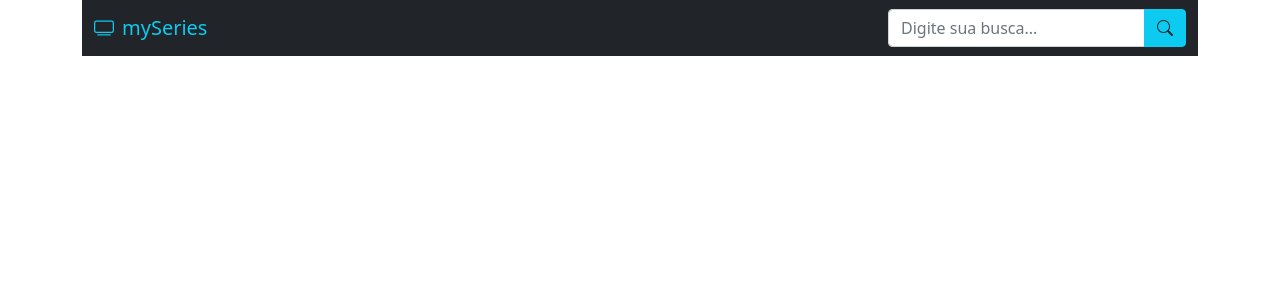
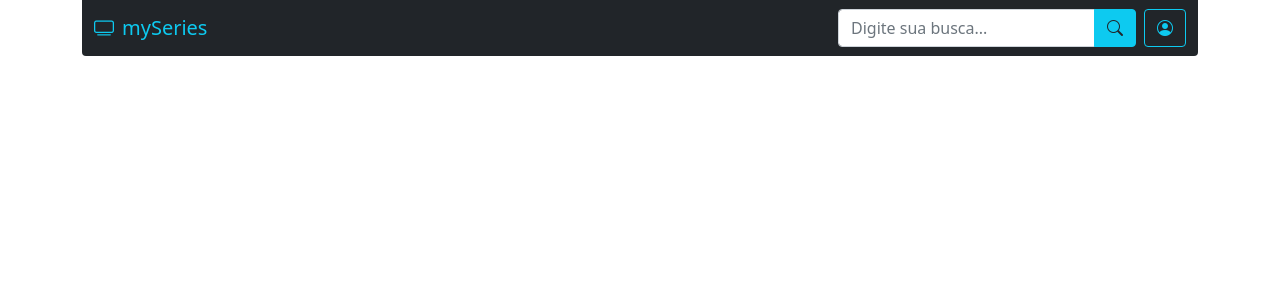
Before and after one commit to danguimaraes86/mySeries-NextJs, a Next.js app: page / in a window 1280 px wide. Shown: the top 300 px of the page. Built offline with nearby package versions, Linux system fonts and the light colour scheme.

Commit message:
add: initial login button

```diff
--- a/src/components/Navbar/Login/index.jsx
+++ b/src/components/Navbar/Login/index.jsx
@@ -1,39 +1,10 @@
 
 export default function Login() {
   return (
-    <>
-      <button className='btn btn-outline-info' type='button' data-toggle='modal' data-target='#form-login'>Login</button>
-      {/* <!-- Modal Cadastro --> */}
-      <div className='modal fade' id='form-login' tabIndex='-1'>
-        <div className='modal-dialog'>
-          <div className='modal-content'>
-            <div className='modal-header'>
-              <h5 className='modal-title'>Login</h5>
-              <button type='button' className='close' data-dismiss='modal'>
-                <span>&times;</span>
-              </button>
-            </div>
-            <form action='' method=''>
-              <div className='modal-body'>
-                <div className='form-row'>
-                  <div className='col-5'>
-                    <input type='text' className='form-control' name='nickname' placeholder='Escolha seu nickname...' />
-                  </div>
-                  <div className='col-5'>
-                    <input type='password' className='form-control' name='senha' placeholder='Escolha sua senha...' />
-                  </div>
-                  <div className='col-2'>
-                    <button type='submit' className='btn btn-primary w-100'>
-                      <i className='fas fa-paper-plane'></i>
-                    </button>
-                  </div>
-                </div>
-              </div>
-            </form>
-          </div>
-        </div>
-      </div>
-      {/* <!-- / Modal Cadastro --></div> */}
-    </>
+    <div className='ms-2'>
+      <button type='button' className='btn btn-outline-info'>
+        <i className='bi bi-person-circle' />
+      </button>
+    </div>
   )
 }
--- a/src/components/Navbar/index.jsx
+++ b/src/components/Navbar/index.jsx
@@ -1,11 +1,15 @@
 import MySeriesLogo from './mySeriesLogo'
 import SearchForm from './SearchForm'
+import Login from './Login'
 
 export default function NavBar() {
   return (
-    <nav className='container-fluid navbar navbar-dark bg-dark'>
+    <nav className='container-fluid navbar navbar-dark bg-dark rounded-bottom'>
       <MySeriesLogo />
-      <SearchForm />
+      <div className='d-flex justify-content-between'>
+        <SearchForm />
+        <Login />
+      </div>
     </nav>
   )
 }
```
